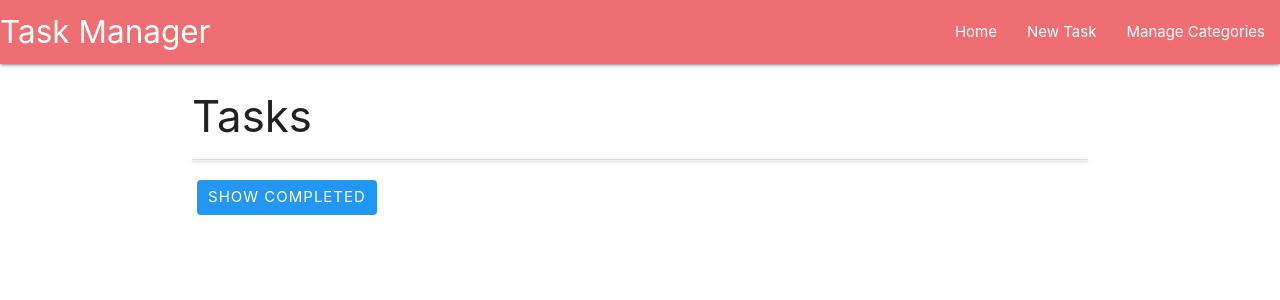
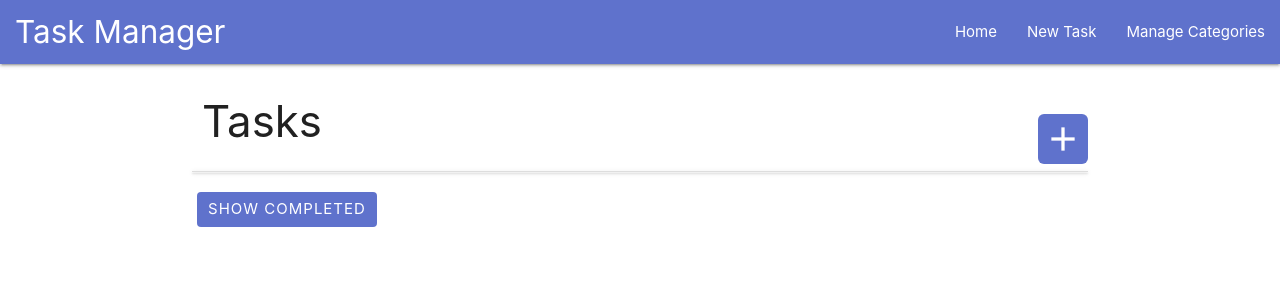
Before and after one commit to LittleBlue418/task-manager, a Flask app: page / in a window 1280 px wide. Shown: the top 300 px of the page. Run offline with Flask 2, Linux system fonts and the light colour scheme; data that the repository does not hold is empty; some libraries are stand-ins or nearby versions.

Commit message:
Adding styling to site

```diff
--- a/static/css/style.css
+++ b/static/css/style.css
@@ -5,6 +5,7 @@
     padding-top: 1px;
     border: none;
     border-radius: 4px;
+    background-color: #5F72CC;
 
     line-height: 24px;
     letter-spacing: 1px;
@@ -21,6 +22,7 @@
     padding-top: 5px;
     border: none;
     border-radius: 4px;
+    background-color: #5F72CC;
 
     line-height: 24px;
     letter-spacing: 1px;
@@ -28,6 +30,44 @@
     vertical-align: middle;
     text-transform: uppercase;
     color: white;
+}
+
+.btn_square {
+    background-color: #5F72CC;
+    color: white;
+    height: 50px;
+    width: 50px;
+    text-align: center;
+    padding-top: 5px;
+    border-radius: 6px;
+}
+
+
+
+.task_header {
+    display: flex;
+    justify-content: space-between;
+    align-items: flex-end;
+}
+
+
+@media only screen and (min-width: 800px) {
+    .individual_task_header {
+        display: flex;
+        justify-content: space-between;
+        width: 50%;
+        align-self: center;
+        margin: auto;
+    }
+    #site_logo {
+        padding-left: 15px;
+    }
+}
+
+@media only screen and (min-width: 1120px) {
+    .individual_task_header {
+        width: 70%;
+    }
 }
 
 .completed_task .collapsible-header {
@@ -38,3 +78,7 @@
     margin-top: 5px;
     padding-left: 10px;
 }
+
+.site_header {
+    background-color: #5F72CC ;
+}
--- a/templates/addcategory.html
+++ b/templates/addcategory.html
@@ -13,8 +13,8 @@
             </div>
         </div>
         <div class="row">
-            <button class="btn waves-effect waves-light" type="submit">Add Category
-                <i class="material-icons right">playlist_add</i>
+            <button class=" waves-effect waves-light btn_wide" type="submit">Add Category
+                <i class="material-icons right">send</i>
             </button>
         </div>
     </form>
--- a/templates/addtask.html
+++ b/templates/addtask.html
@@ -48,7 +48,7 @@
             </select>
         </div>
         <div class="row">
-            <button class="btn waves-effect waves-light" type="submit">Add Task
+            <button class="waves-effect waves-light btn_wide" type="submit">Add Task
                 <i class="material-icons right">send</i>
             </button>
         </div>
--- a/templates/base.html
+++ b/templates/base.html
@@ -16,9 +16,9 @@
 
 <body>
     <header>
-        <nav>
-            <div class="nav-wrapper">
-                <a href="#!" class="brand-logo">Task Manager</a>
+        <nav >
+            <div class="nav-wrapper site_header">
+                <a href="{{url_for('get_tasks')}}" class="brand-logo" id="site_logo">Task Manager</a>
                 <a href="#" data-target="mobile-demo" class="sidenav-trigger"><i
                         class="material-icons">menu</i></a>
                 <ul class="right hide-on-med-and-down">
--- a/templates/categories.html
+++ b/templates/categories.html
@@ -19,7 +19,7 @@
     </ul>
 </div>
 <div class="row">
-    <a href="{{url_for('new_category')}}" class="waves-effect waves-light btn"><i class="material-icons right">add</i>Add Catagory</a>
+    <a href="{{url_for('new_category')}}" class="waves-effect waves-light btn_wide"><i class="material-icons right">playlist_add</i>Add Catagory</a>
 </div>
 
 {% endblock%}
--- a/templates/editcategory.html
+++ b/templates/editcategory.html
@@ -14,7 +14,7 @@
             </div>
         </div>
         <div class="row">
-            <button class="btn waves-effect waves-light" type="submit">Edit Category
+            <button class="waves-effect waves-light btn_wide" type="submit">Edit Category
                 <i class="material-icons right">send</i>
             </button>
         </div>
--- a/templates/edittask.html
+++ b/templates/edittask.html
@@ -57,7 +57,7 @@
             </select>
         </div>
         <div class="row">
-            <button class="btn waves-effect waves-light" type="submit">Add Task
+            <button class="waves-effect waves-light btn_wide" type="submit">Add Task
                 <i class="material-icons right">send</i>
             </button>
         </div>
--- a/templates/tasks.html
+++ b/templates/tasks.html
@@ -1,7 +1,10 @@
 {% extends 'base.html' %}
 {% block content %}
-
+<div class="task_header">
 <h3>Tasks</h3>
+<a class="btn_square" href="{{url_for('add_task')}}" ><i class="material-icons" style="font-size: 40px;">add</i></a>
+</div>
+<div>
     <ul class="collapsible">
         {% for task in not_completed %}
             <li>
@@ -16,10 +19,19 @@
                     <div class="col s3">
                         <i class="material-icons">arrow_drop_down</i>
                         <a href="{{url_for('toggle_complete', task_id=task._id)}}?done=True" class="waves-effect waves-light btn_small green">Done</a>
-                        <a href="{{url_for('edit_task', task_id=task._id)}}" class="waves-effect waves-light btn_small blue">Edit</a>
+                        <a href="{{url_for('edit_task', task_id=task._id)}}" class="waves-effect waves-light btn_small">Edit</a>
                     </div>
-                    <div class="col s3 task_header">
-                        {{task.task_name}}  -  {{task.due_date}}  -  {{task.category_name}}
+                    <div class="col individual_task_header">
+                        <div >
+                            <strong>{{task.due_date}}</strong>
+                        </div>
+                        <div >
+                            {{task.task_name}}
+                        </div>
+
+                        <div >
+                            {{task.category_name}}
+                        </div>
                     </div>
                 </div>
                 <div class="collapsible-body">
@@ -30,11 +42,11 @@
             </li>
         {% endfor %}
     </ul>
-
+</div>
     {% if show_completed %}
-        <a href="{{url_for('get_tasks')}}" class="waves-effect waves-light btn_wide blue">Hide Completed</a>
+        <a href="{{url_for('get_tasks')}}" class="waves-effect waves-light btn_wide">Hide Completed</a>
     {% else %}
-        <a href="{{url_for('get_tasks')}}?show_completed=True" class="waves-effect waves-light  btn_wide blue">Show Completed</a>
+        <a href="{{url_for('get_tasks')}}?show_completed=True" class="waves-effect waves-light  btn_wide">Show Completed</a>
     {% endif %}
 
     {% if show_completed %}
@@ -54,8 +66,17 @@
                             <a href="{{url_for('toggle_complete', task_id=task._id)}}" class="waves-effect waves-light btn_small grey">Restore</a>
                             <a href="{{url_for('delete_task', task_id=task._id)}}" class="waves-effect waves-light btn_small red">Delete</a>
                         </div>
-                        <div class="col s3 task_header">
-                            {{task.task_name}}  -  {{task.due_date}}  -  {{task.category_name}}
+                        <div class="col individual_task_header">
+                            <div >
+                                <strong>{{task.due_date}}</strong>
+                            </div>
+                            <div >
+                                {{task.task_name}}
+                            </div>
+
+                            <div >
+                                {{task.category_name}}
+                            </div>
                         </div>
                     </div>
                     <div class="collapsible-body">
```
